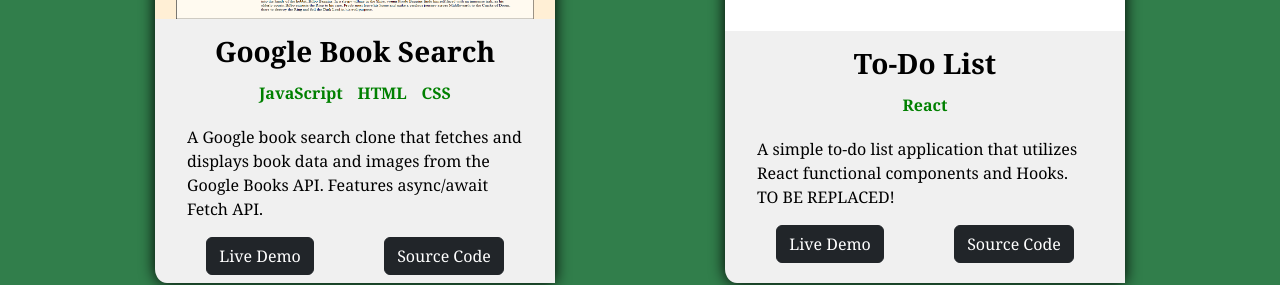
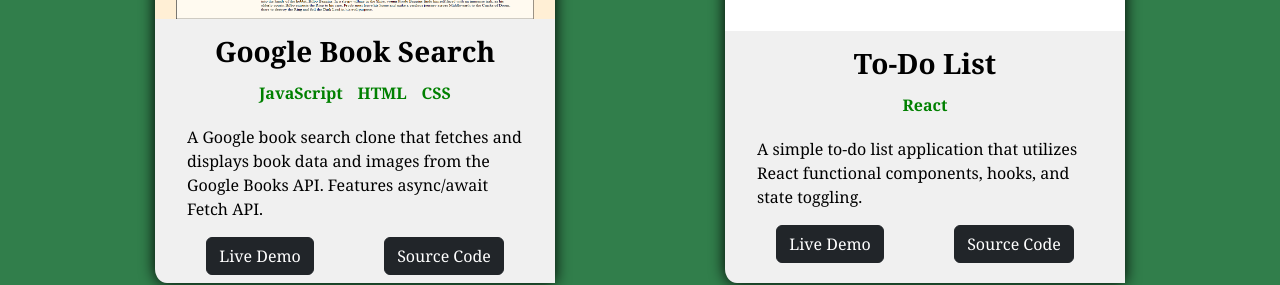
Before and after one commit to AutumnGeist/AutumnGeist.github.io, a React (Create React App) app: page / in a window 1280 px wide. Shown: the part 3440-3725 px from the top of the page. Built offline with nearby package versions, Linux system fonts and the light colour scheme.

Commit message:
updated project desc

```diff
--- a/src/components/Projects.js
+++ b/src/components/Projects.js
@@ -127,7 +127,7 @@
                   {/* <p>NodeJS</p>
                   <p>MongoDB</p> */}
                 </div>
-                <p className="ps-3 pe-3">A simple to-do list application that utilizes React functional components and Hooks. TO BE REPLACED!</p>
+                <p className="ps-3 pe-3">A simple to-do list application that utilizes React functional components, hooks, and state toggling.</p>
                 <div className="d-flex justify-content-around pb-2">
                   <a href="https://autumngeist.github.io/Google-Book-Search/" target="_blank" rel="noreferrer">
                     <button type="button" className="btn btn-dark">Live Demo</button>
```
